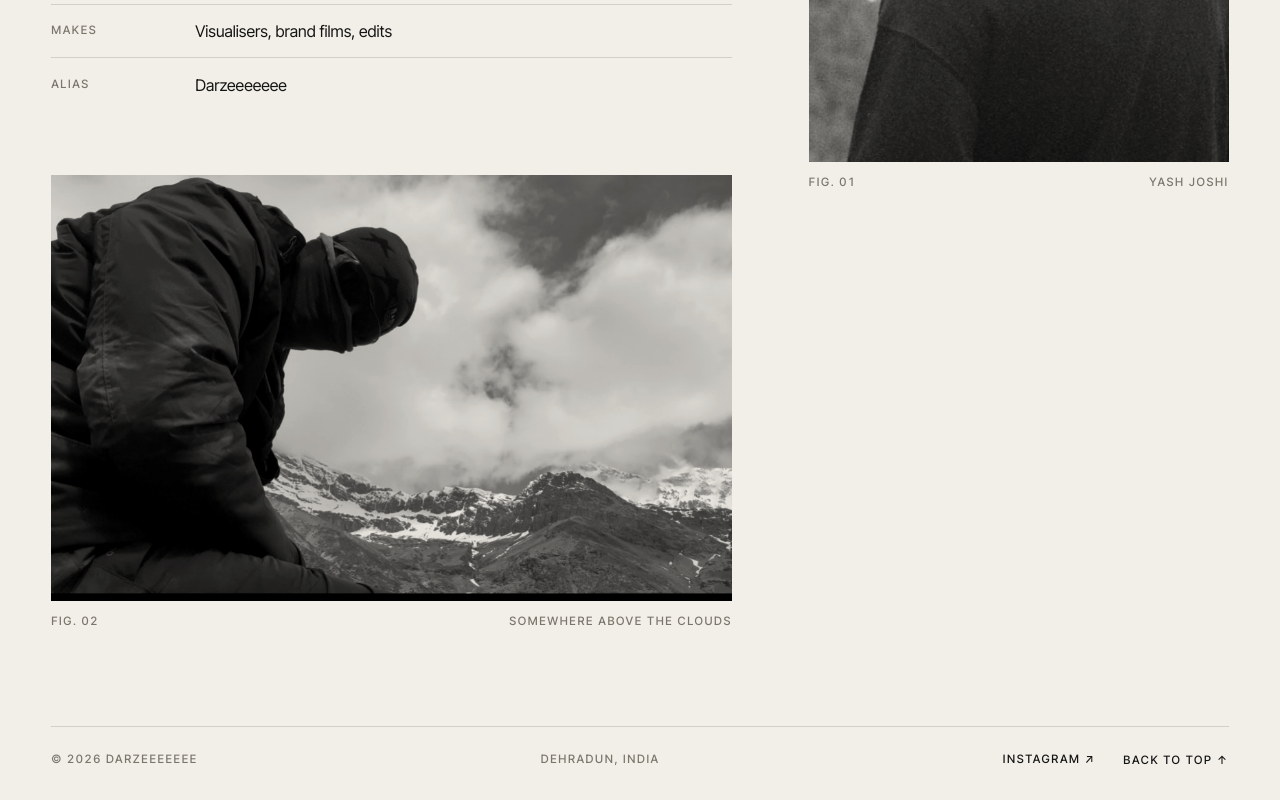
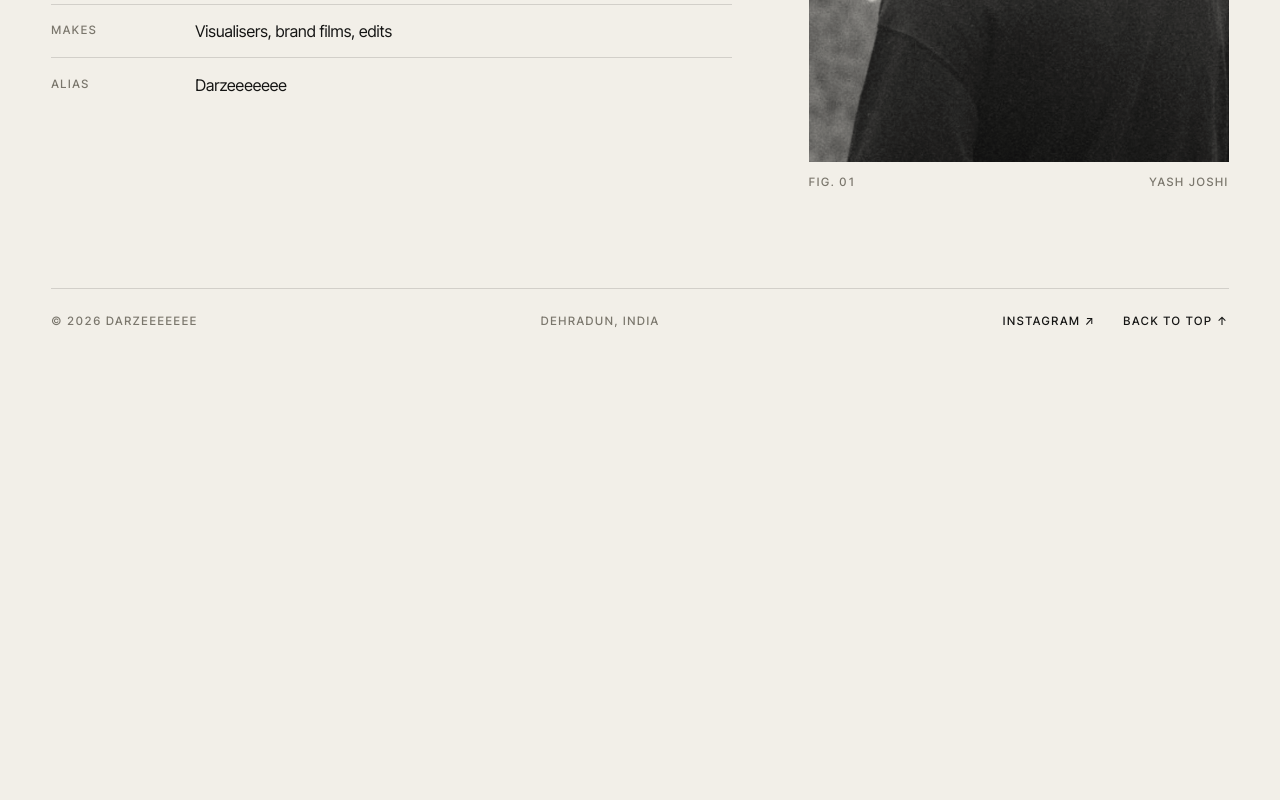
Before and after one commit to Zevenuscodes/myportfolio, a React (Create React App) app: page /about in a window 1280 px wide. Shown: the part 819-1619 px from the top of the page. After the commit the page ends 1181 px from the top, so only its background shows below. Built offline with nearby package versions, Linux system fonts and the light colour scheme.

Commit message:
Remove the mountain photo from the About page
Co-Authored-By: Claude Opus 5 <noreply@anthropic.com>

```diff
--- a/src/pages/AboutPage.jsx
+++ b/src/pages/AboutPage.jsx
@@ -74,16 +74,6 @@ export default function AboutPage() {
                   </div>
                 ))}
               </motion.dl>
-
-              <motion.div variants={fadeUp} style={{ marginTop: '4rem' }}>
-                <Photo
-                  src="/yash.jpg"
-                  alt="Yash Joshi in the mountains"
-                  ratio="16 / 10"
-                  figure="Fig. 02"
-                  caption="Somewhere above the clouds"
-                />
-              </motion.div>
             </div>
 
             <motion.div variants={fadeUp} className="about-portrait">
```
